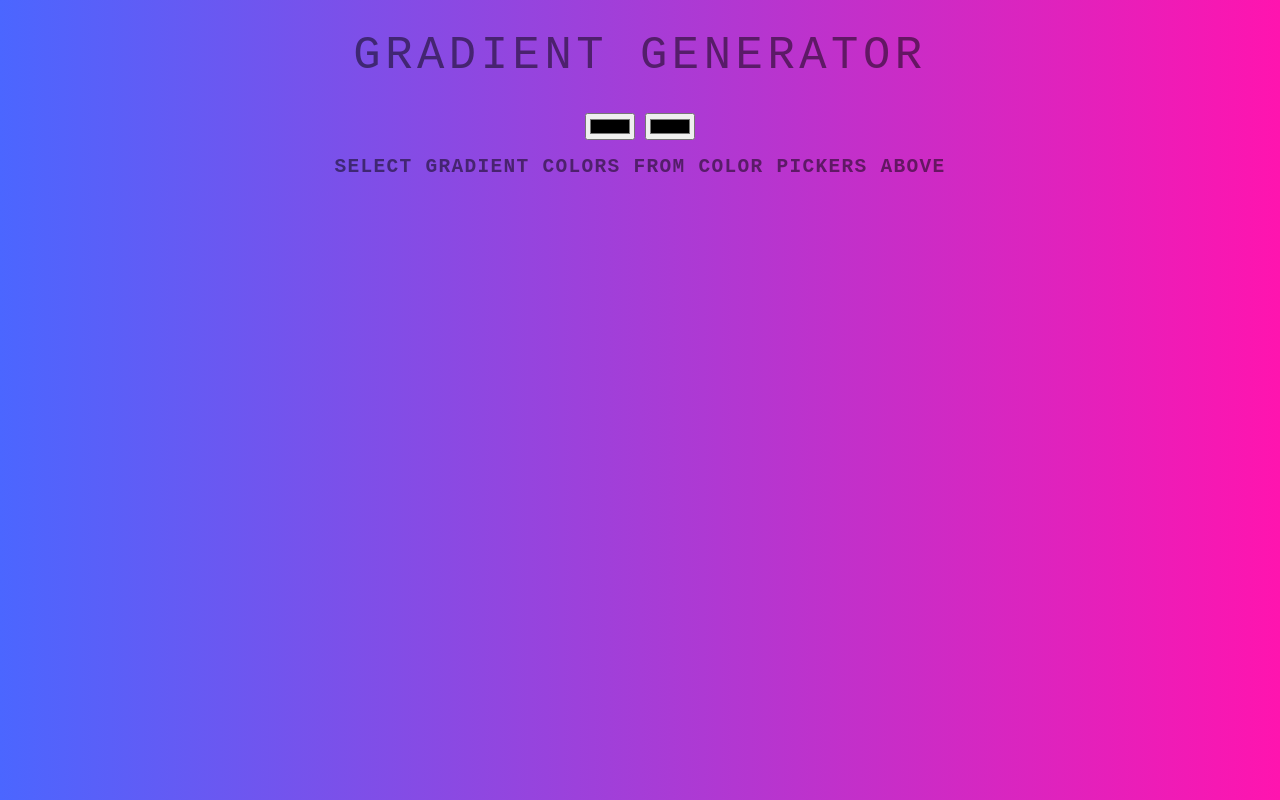
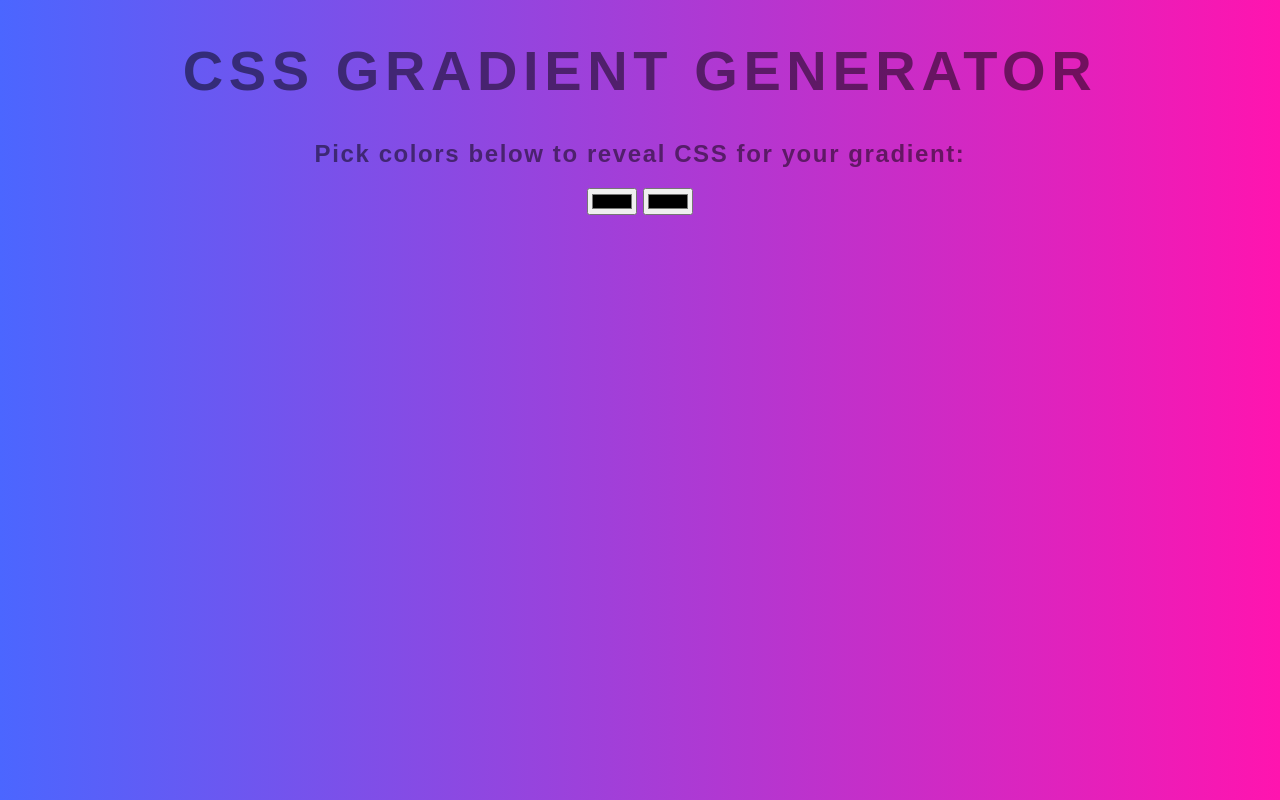
Before and after one commit to PugConDoin/backgroundgenerator, a plain HTML site: page index.html in a window 1280 px wide. Drawn offline with Linux system fonts and the light colour scheme.

Commit message:
finished

```diff
--- a/index.html
+++ b/index.html
@@ -1,11 +1,12 @@
 <!DOCTYPE html>
 <html>
   <head>
-    <title>Gradient Background Generator</title>
+    <title>CSS Gradient Generator</title>
     <link rel="stylesheet" type="text/css" href="style.css" />
   </head>
   <body id="gradient">
-    <h1>Gradient Generator</h1>
+    <h1>CSS Gradient Generator</h1>
+    <h2>Pick colors below to reveal CSS for your gradient:</h2>
     <input
       class="color1"
       type="color"
@@ -18,7 +19,7 @@
       name="color2"
       value="rgb(255, 20, 175)"
     />
-    <h2>Select Gradient Colors from Color Pickers Above</h2>
+
     <h3></h3>
     <script type="text/javascript" src="script.js"></script>
   </body>
--- a/style.css
+++ b/style.css
@@ -1,8 +1,7 @@
 body {
-  font-family: monospace;
+  font-family: sans-serif;
   color: rgba(0, 0, 0, 0.5);
   text-align: center;
-  text-transform: uppercase;
   letter-spacing: 0.1em;
   top: 15%;
   background: linear-gradient(
@@ -13,7 +12,7 @@ body {
 }
 
 h1 {
-  font: 400 3.5em monospace;
+  font: 600 3.5em sans-serif;
   color: rgba(0, 0, 0, 0.5);
   text-align: center;
   text-transform: uppercase;
```
